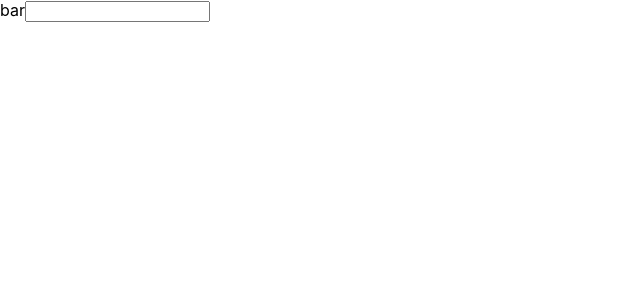
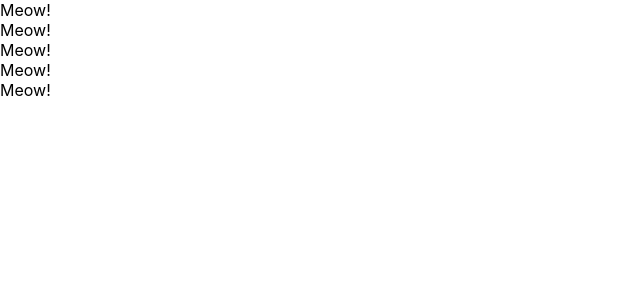
Before and after one commit to baramatsubonzo/udemy-react-redux-crud-application, a React (Create React App) app: page / in a window 1280 px wide. Shown: the top 300 px of the page, without its empty margins (0-640 px from the left). Built offline with nearby package versions, Linux system fonts and the light colour scheme.

Commit message:
create class component and functional

```diff
--- a/src/App.js
+++ b/src/App.js
@@ -1,14 +1,30 @@
-import React, { Component } from 'react';
+import React from 'react';
 
-class App extends Component {
-  render() {
-    return (
-      <React.Fragment>
-      <label htmlFor="bar">bar</label>
-      <input type="text" onChange={()=>{console.log("I am CLICKED!")}}/>
-      </React.Fragment>
-    )
-  }
+// class App extends Component {
+//   render() {
+//     return (
+//       <React.Fragment>
+//       <label htmlFor="bar">bar</label>
+//       <input type="text" onChange={()=>{console.log("I am CLICKED!")}}/>
+//       </React.Fragment>
+//     )
+//   }
+// }
+
+const App = () => {
+  return(
+    <div>
+      <Cat />
+      <Cat />
+      <Cat />
+      <Cat />
+      <Cat />
+    </div>
+  )
+}
+
+const Cat = () => {
+  return <div>Meow!</div>
 }
 
 export default App;
```
